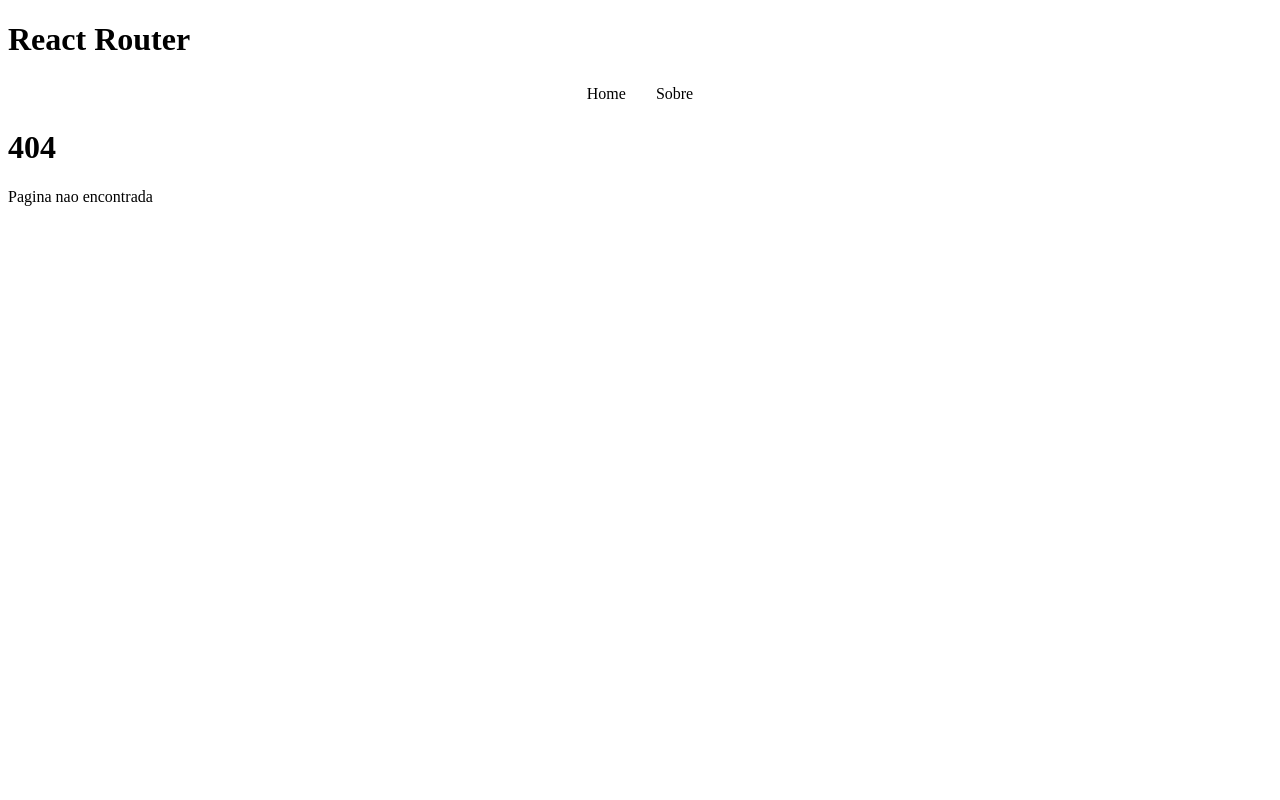
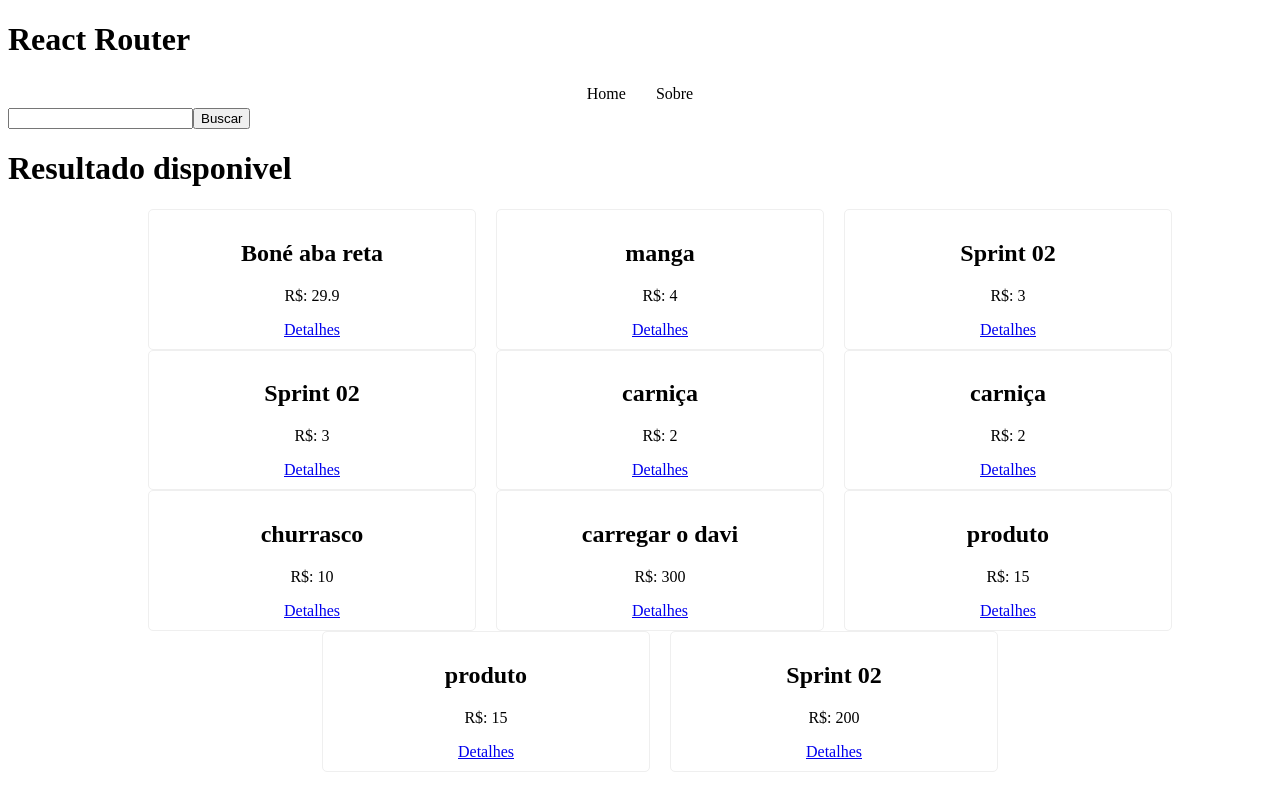
Before and after one commit to felipe-machado-front-end/react-hora-de-codar, a React (Vite) app: page /search in a window 1280 px wide. Before the commit this address had no page. Built offline with nearby package versions, Linux system fonts and the light colour scheme; data requests are answered from the project's data file.

Commit message:
Fazendo a busca atráves de um form

```diff
--- /dev/null
+++ b/src/components/4-reactrouter/SearchForm.jsx
@@ -0,0 +1,20 @@
+import React, { useState } from "react";
+import { useNavigate } from "react-router-dom";
+const SearchForm = () => {
+  const navigate = useNavigate();
+  const [query, setQuery] = React.useState();
+
+  const handleSubmit = (e) => {
+    e.preventDefault();
+
+    navigate("/search?q=" + query);
+  };
+  return (
+    <form onSubmit={handleSubmit}>
+      <input type="text" onChange={(e) => setQuery(e.target.value)} />
+      <input type="submit" value="Buscar" />
+    </form>
+  );
+};
+
+export default SearchForm;
--- a/src/components/4-reactrouter/UseComponents4.jsx
+++ b/src/components/4-reactrouter/UseComponents4.jsx
@@ -5,7 +5,9 @@
 import Info from "../../pages/Info";
 import NotFound from "../../pages/NotFound";
 import Product from "../../pages/Product";
+import Search from "../../pages/Search";
 import Navbar from "./Navbar";
+import SearchForm from "./SearchForm";
 
 const UseComponents4 = () => {
   return (
@@ -13,11 +15,13 @@
       <h1>React Router</h1>
       <BrowserRouter>
         <Navbar />
+        <SearchForm />
         <Routes>
           <Route path="/" element={<Home />}></Route>
           <Route path="/about" element={<About />}></Route>
           <Route path="/products/:id" element={<Product />}></Route>
           <Route path="/products/:id/info" element={<Info />}></Route>
+          <Route path="/search" element={<Search />}></Route>
           <Route path="*" element={<NotFound />}></Route>
         </Routes>
       </BrowserRouter>
--- /dev/null
+++ b/src/pages/Search.jsx
@@ -0,0 +1,27 @@
+import React from "react";
+import { useSearchParams, Link } from "react-router-dom";
+import { useFetch } from "../hooks/useFetch";
+const Search = () => {
+  const [searchParams] = useSearchParams();
+  const url = "http://localhost:3000/products?" + searchParams;
+
+  const { data: items, loading, error } = useFetch(url);
+  return (
+    <div>
+      <h1>Resultado disponivel</h1>
+      {error && <p>{error}</p>}
+      <ul className="products">
+        {items &&
+          items.map((item) => (
+            <li key={item.id}>
+              <h2>{item.name}</h2>
+              <p>R$: {item.price}</p>
+              <Link to={`/products/${item.id}`}>Detalhes</Link>
+            </li>
+          ))}
+      </ul>
+    </div>
+  );
+};
+
+export default Search;
```
